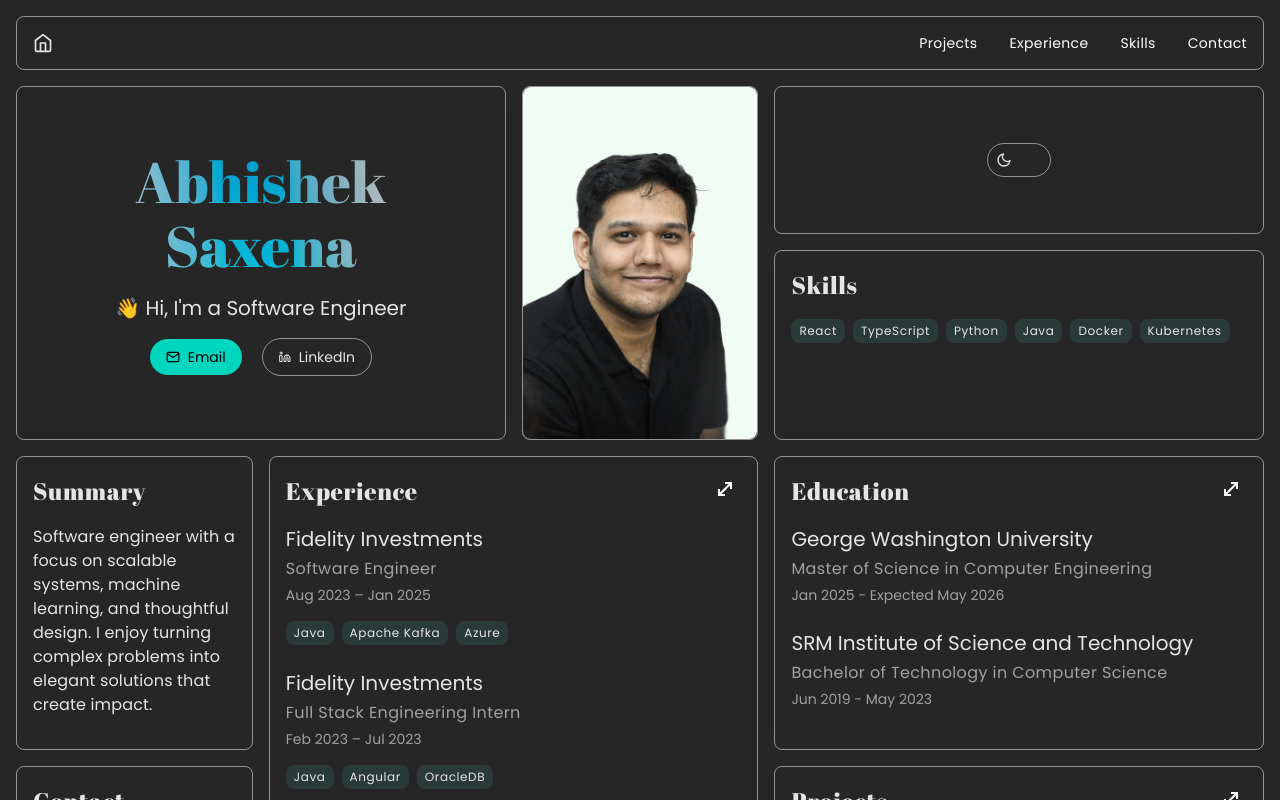
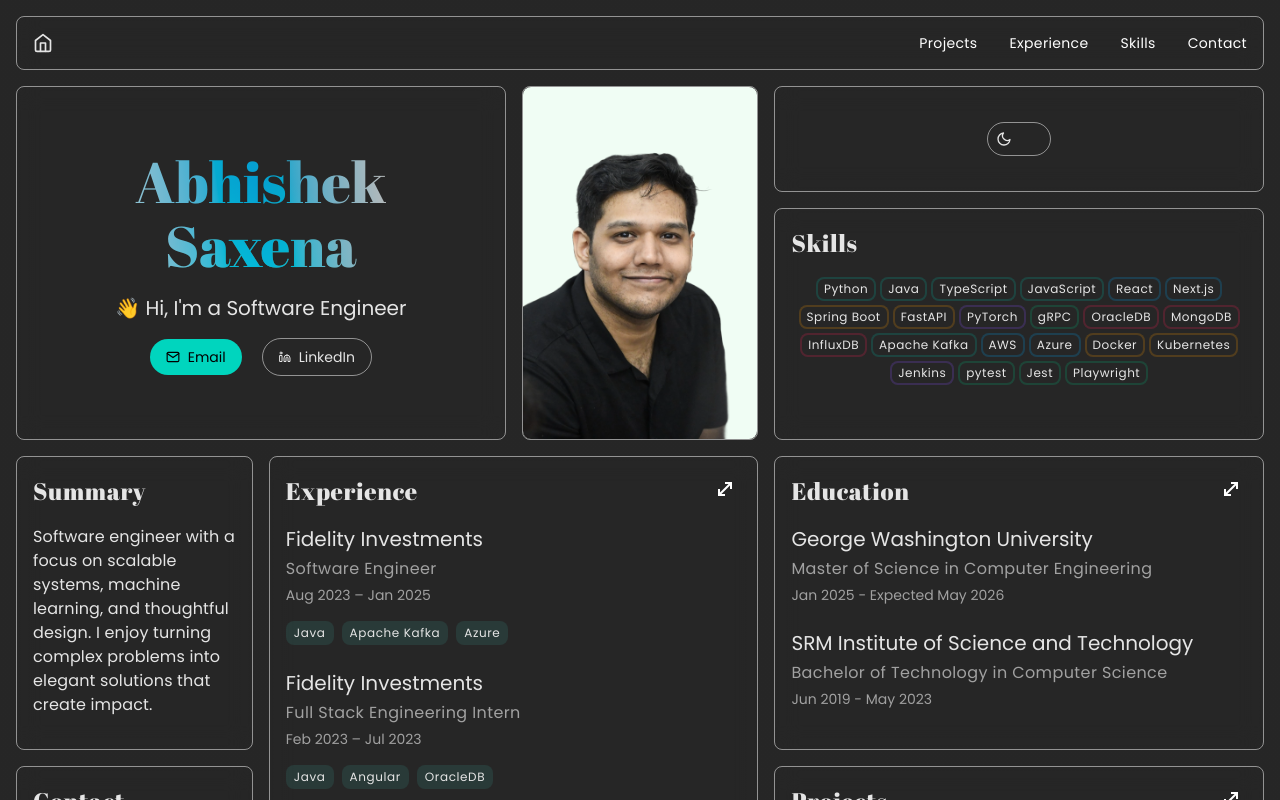
Before and after one commit to saxenabhishek/saxenabhishek, a React (Vite) app in the folder website/: page / in a window 1280 px wide. Shown: the top 800 px of the page. Built offline with nearby package versions, Linux system fonts and the light colour scheme.

Commit message:
feat: new skills sections

```diff
--- a/website/src/components/Skills.jsx
+++ b/website/src/components/Skills.jsx
@@ -1,31 +1,57 @@
-import React from "react";
+import skillsData from "./../data/skills.json";
+
+const hueClasses = [
+  "inset-ring-teal-500/20",
+  "inset-ring-sky-500/20",
+  "inset-ring-amber-500/20",
+  "inset-ring-violet-500/20",
+  "inset-ring-emerald-500/20",
+  "inset-ring-rose-500/20",
+];
 
 const Skills = () => {
-  const skills = [
-    "React",
-    "TypeScript",
-    "Python",
-    "Java",
-    "Docker",
-    "Kubernetes",
-  ];
+  const groups = skillsData;
+
+  const chips = groups.flatMap((g, gi) =>
+    g.skills.map((skill) => ({ skill, gi, group: g.title }))
+  );
 
   return (
-    <div>
+    <section>
       <h2 className="text-2xl leading-9 tracking-wide font-heading pb-4">
         Skills
       </h2>
-      <div className="flex flex-wrap gap-2">
-        {skills.map((skill) => (
-          <span
-            key={skill}
-            className="bg-teal-300/10 px-2 py-1 rounded-lg text-[11px] md:text-xs leading-4 tracking-wider"
-          >
-            {skill}
-          </span>
-        ))}
+
+      <div className="flex flex-wrap gap-1 justify-center">
+        {chips.map(({ skill, gi, group }) => {
+          const hue = hueClasses[gi % hueClasses.length];
+          return (
+            <span
+              key={`${group}-${skill}`}
+              className={`relative group px-2 py-1 rounded-lg
+                          text-[11px] md:text-xs leading-4 tracking-[0.5px] ${hue}
+                          select-none cursor-default inset-ring-2`}
+              title={group} // native fallback
+              tabIndex={0}
+            >
+              {skill}
+
+              {/* minimal custom tooltip */}
+              <span
+                aria-hidden="true"
+                className="pointer-events-none absolute -top-6 left-1/2 -translate-x-1/2
+                           whitespace-nowrap rounded px-2 py-0.5 text-[10px] leading-4
+                           bg-white/90 text-neutral-500 opacity-0 scale-95 group-hover:opacity-100 group-hover:scale-100
+                           group-focus-visible:opacity-100 group-focus-visible:scale-100
+                           transition z-10"
+              >
+                {group}
+              </span>
+            </span>
+          );
+        })}
       </div>
-    </div>
+    </section>
   );
 };
 
```
